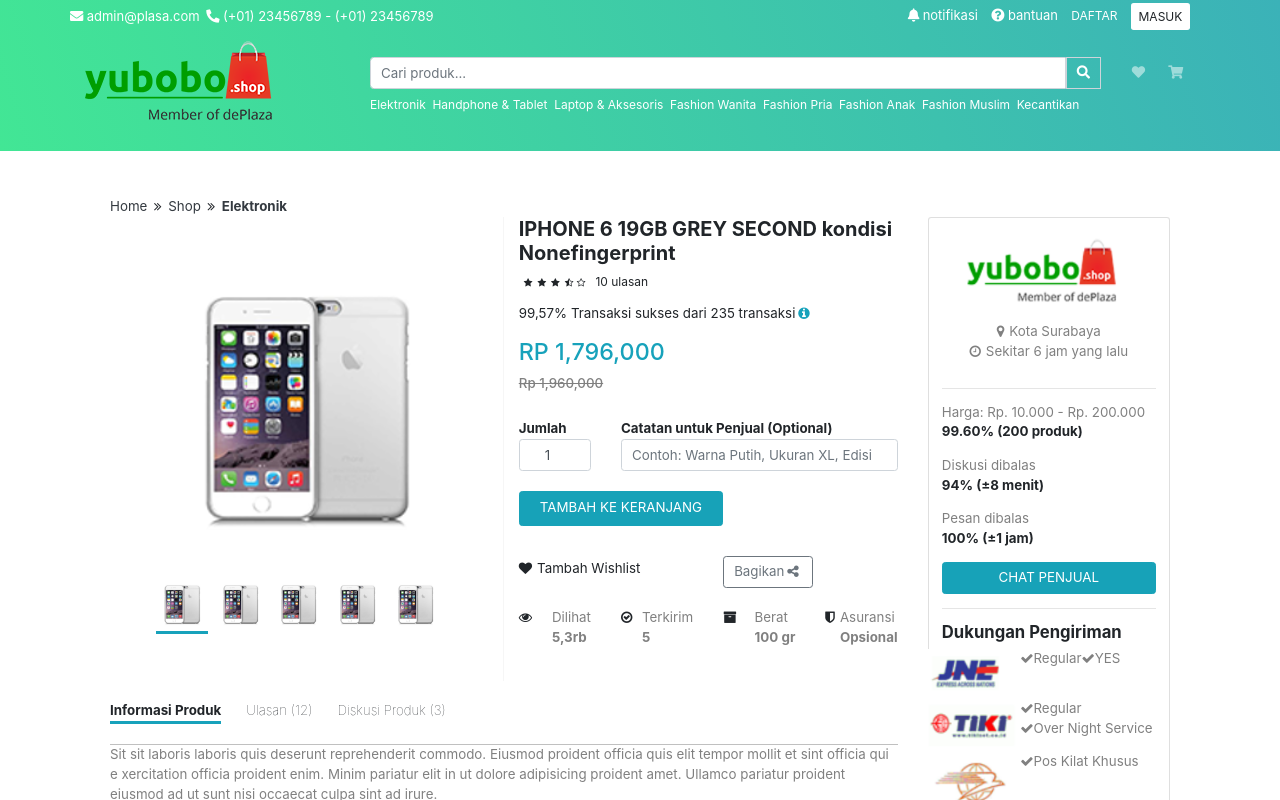
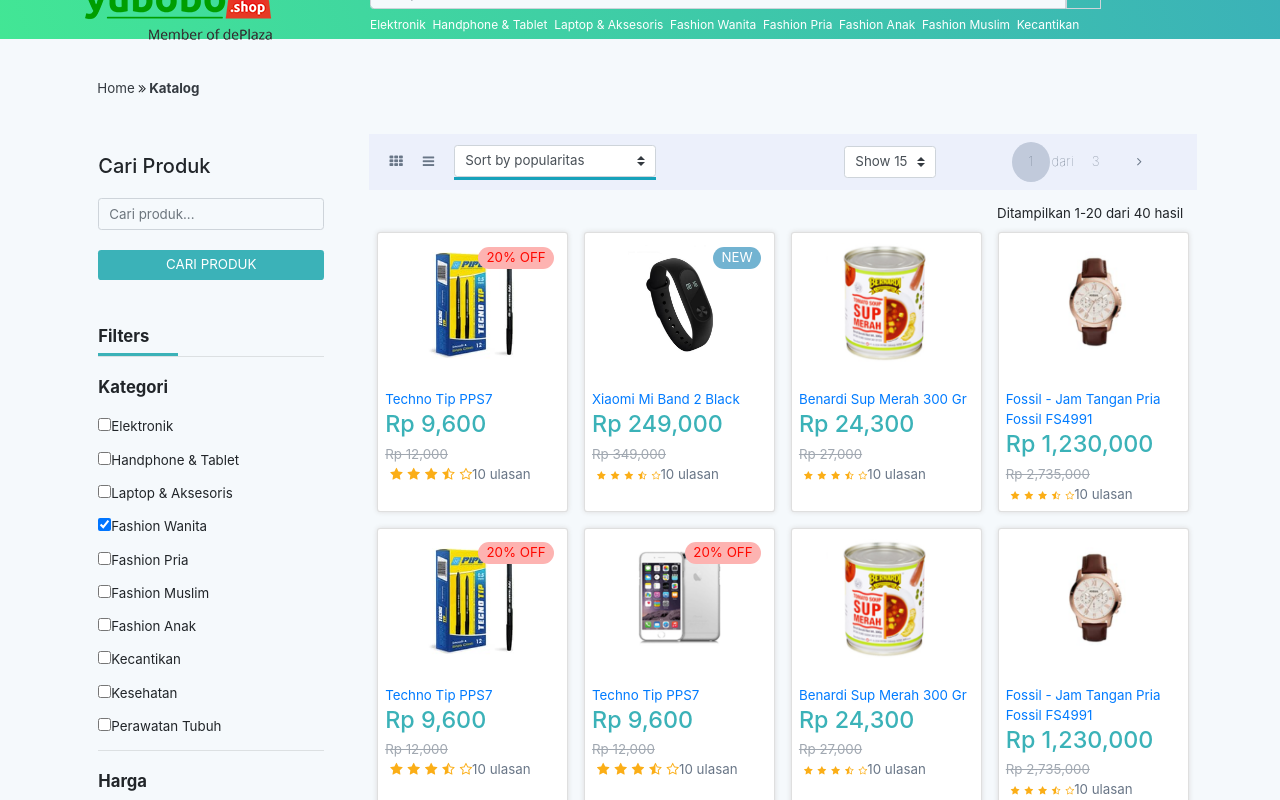
Before and after one commit to revaldoi/uas_ppaw, a React (Create React App) app: page / in a window 1280 px wide. Shown: the top 800 px of the page. Built offline with nearby package versions, Linux system fonts and the light colour scheme.

Commit message:
fix some

```diff
--- a/src/App.js
+++ b/src/App.js
@@ -8,12 +8,13 @@
 import Footer from "./footer/";
 import Home from "./home/";
 import Detail from "./detail/Detail";
+import Catalog from "./catalog/Catalog";
 
 function App() {
   return (
     <React.Fragment>
       <Header />
-      <Detail />
+      <Catalog />
       <Footer />
     </React.Fragment>
   );
--- a/src/index.css
+++ /dev/null
@@ -1,13 +0,0 @@
-body {
-  margin: 0;
-  font-family: -apple-system, BlinkMacSystemFont, 'Segoe UI', 'Roboto', 'Oxygen',
-    'Ubuntu', 'Cantarell', 'Fira Sans', 'Droid Sans', 'Helvetica Neue',
-    sans-serif;
-  -webkit-font-smoothing: antialiased;
-  -moz-osx-font-smoothing: grayscale;
-}
-
-code {
-  font-family: source-code-pro, Menlo, Monaco, Consolas, 'Courier New',
-    monospace;
-}
```
Also changed, not shown: src/index.js (+5 -6 lines).
